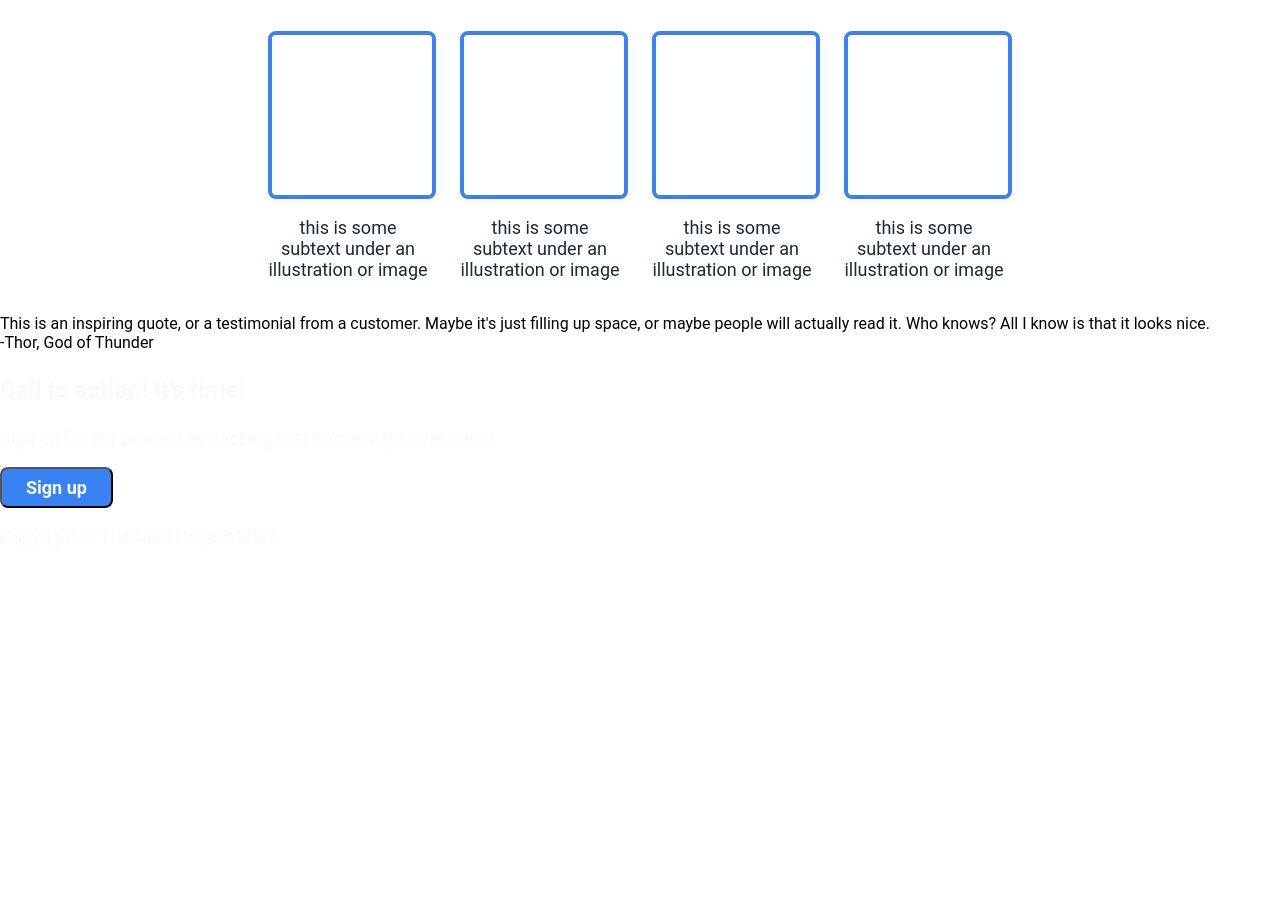
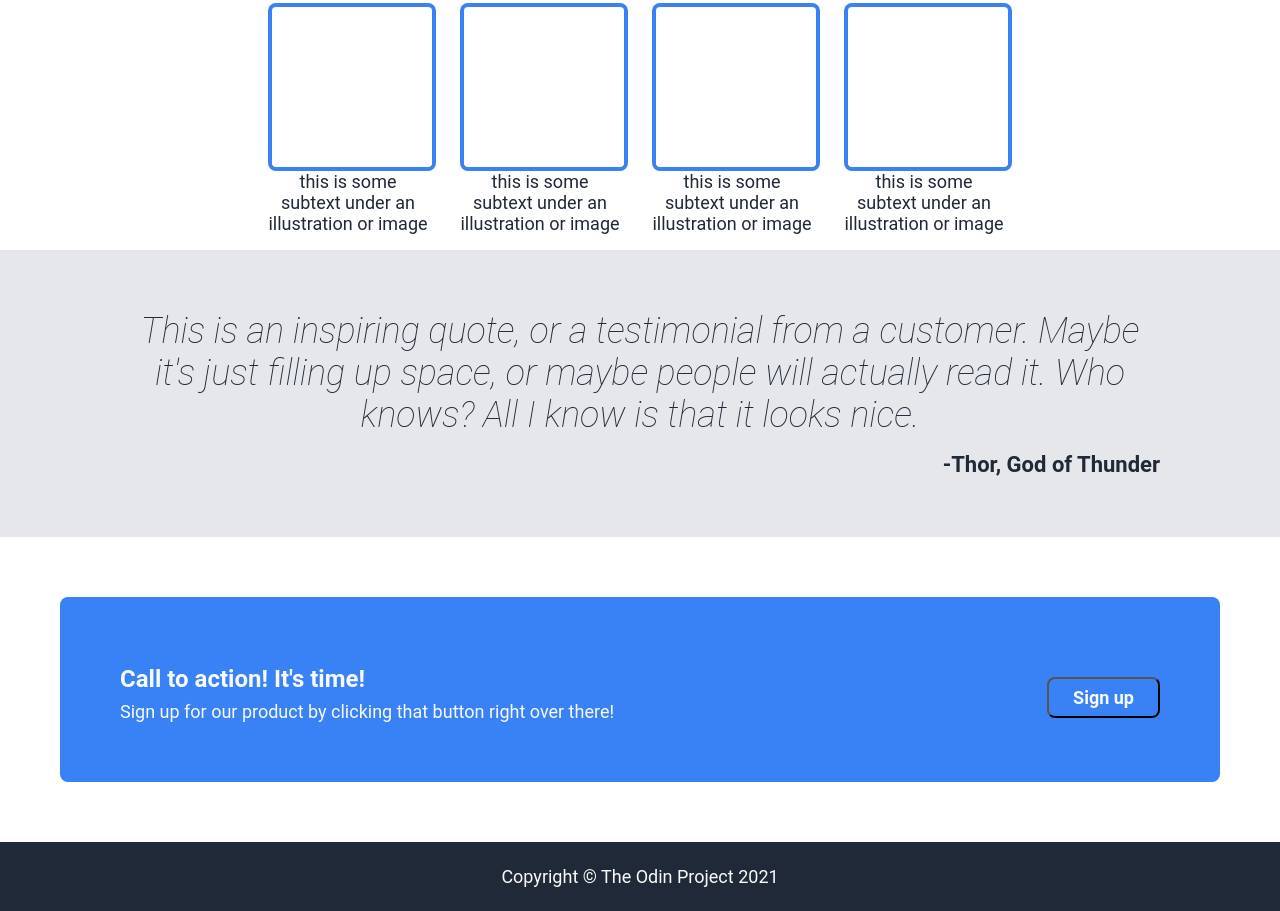
Before and after one commit to voiceandtone/odin-landing-page, a plain HTML site: page index.html in a window 1280 px wide. Shown: the part 500-1411 px from the top of the page. Before the commit the page ends 1065 px from the top, so only its background shows below. Drawn offline with Linux system fonts and the light colour scheme.

Commit message:
Complete initial CSS for full page, to be refined

```diff
--- a/style.css
+++ b/style.css
@@ -33,6 +33,8 @@ h2 {
 h3 {
     font-size: 24px;
     color: #f9faf8;
+    margin: 0;
+    padding: 8px 0;
 }
 
 ul {
@@ -45,6 +47,7 @@ a, p {
     font-size: 18px;
     text-decoration: none;
     color: #f9faf8;
+    margin: 0;
 }
 
 p.dark {
@@ -73,6 +76,7 @@ button {
     border-radius: 8px;
     padding: 8px 24px;
     /* how to remove the default border? */
+    margin-top: 16px;
 }
 
 button.bordered {
@@ -84,6 +88,7 @@ button.bordered {
     width: 600px;
     margin: 24px;
     padding: 60px 24px;
+    text-align: center;
     /* see .hero */
     flex: 0 1 auto;
 }
@@ -101,3 +106,41 @@ button.bordered {
     border: 4px solid #3882f6;
     border-radius: 8px;
 }
+
+.body-middle {
+    /* is there a way to uniformly scale the height of each block? */
+    background-color: #e5e7eb;
+    padding: 60px 120px;
+}
+
+.quote {
+    font-size: 36px;
+    font-style: italic;
+    font-weight: lighter;
+    color: #1f2937;
+    text-align: center;
+}
+
+.attribution {
+    font-size: 22px;
+    font-weight: bold;
+    color: #1f2937;
+    text-align: right;
+    padding-top: 16px;
+}
+
+.call-to-action {
+    background-color: #3882f6;
+    margin: 60px 60px;
+    padding: 60px 60px;
+    border-radius: 8px;
+    display: flex;
+    justify-content: space-between;
+    align-items: center;
+}
+
+.footer {
+    background-color: #1f2937;
+    text-align: center;
+    padding: 24px;
+}
```
